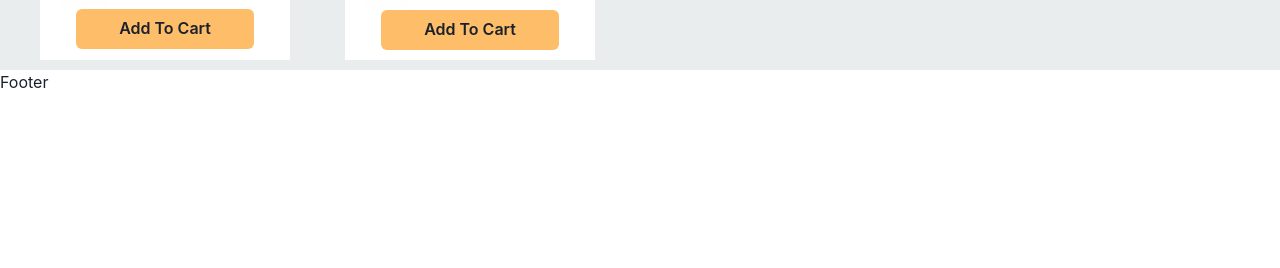
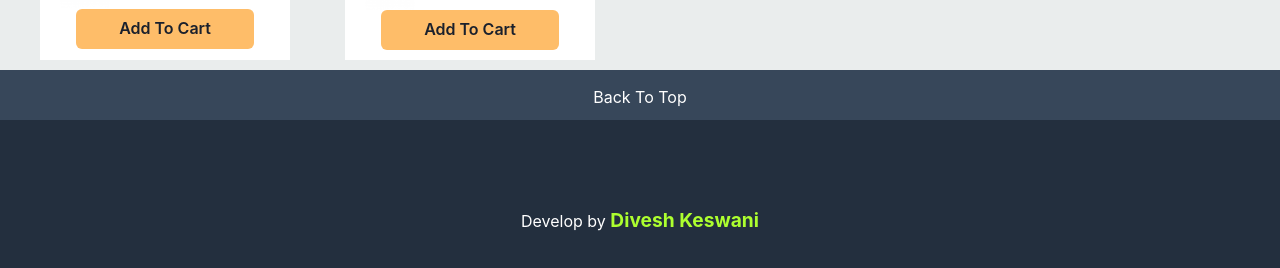
Before and after one commit to diveshkswn/amazon-clone-nextjs, a Next.js app: page / in a window 1280 px wide. Shown: the part 3217-3485 px from the top of the page. Before the commit the page ends 3311 px from the top, so only its background shows below. Built offline with nearby package versions, Linux system fonts and the light colour scheme; no server answers.

Commit message:
Footer component completed

```diff
--- /dev/null
+++ b/components/Footer.jsx
@@ -0,0 +1,26 @@
+/* eslint-disable jsx-a11y/no-static-element-interactions */
+/* eslint-disable jsx-a11y/click-events-have-key-events */
+import styles from '../styles/Footer.module.css';
+
+export default function Footer() {
+// When the user clicks on the button, scroll to the top of the document
+  function topFunction() {
+    document.body.scrollTop = 0;
+    document.documentElement.scrollTop = 0;
+  }
+
+  return (
+    <div className={styles.FooterMainContainer}>
+      <div className={styles.FooterButton} onClick={() => topFunction()}>
+        <span>Back To Top</span>
+      </div>
+      <div className={styles.FooterContent}>
+        <span>
+          Develop by
+          {' '}
+          <a href="https://diveshkswn.github.io/portfolio_/" target="_blank" rel="noreferrer">Divesh Keswani</a>
+        </span>
+      </div>
+    </div>
+  );
+}
--- a/components/Layout.jsx
+++ b/components/Layout.jsx
@@ -1,5 +1,6 @@
 import Head from 'next/head';
 import styles from '../styles/Layout.module.css';
+import Footer from './Footer';
 import Header from './Header';
 
 export default function Layout({ children }) {
@@ -17,9 +18,9 @@ export default function Layout({ children }) {
         <Header />
         {children}
       </div>
-      <h1>Footer</h1>
 
       {/* Footer */}
+      <Footer />
     </div>
   );
 }
--- /dev/null
+++ b/styles/Footer.module.css
@@ -0,0 +1,36 @@
+.FooterMainContainer {
+    width           : 100%;
+    height          : 200px;
+    background-color: var(--amazon-blue);
+    color           : white;
+}
+
+
+.FooterButton {
+    width           : 100%;
+    height          : 50px;
+    padding         : 15px;
+    text-align      : center;
+    cursor          : pointer;
+    background-color: var(--amazon-footer-button);
+}
+
+.FooterButton:hover {
+    background-color: var(--amazon-footer-button-hover);
+}
+
+.FooterContent {
+    width           : 100%;
+    height          : 100%;
+    display         : flex;
+    justify-content : center;
+    align-items     : center;
+    background-color: var(--amazon-blue);
+}
+
+.FooterContent a {
+    color      : greenyellow;
+    font-size  : 1.2rem;
+    font-weight: bold;
+
+}
--- a/styles/globals.css
+++ b/styles/globals.css
@@ -2,11 +2,13 @@ html,
 
 
 :root {
-  --amazon-bg-grey    : #EAEDED;
-  --amazon-blue       : #232F3E;
-  --amazon-blue-dark  : #131921;
-  --amazon-yellow     : #FEBD69;
-  --amazon-yellow-dark: #FFA41C;
+  --amazon-bg-grey            : #EAEDED;
+  --amazon-blue               : #232F3E;
+  --amazon-footer-button      : #37475A;
+  --amazon-footer-button-hover: #3f5166;
+  --amazon-blue-dark          : #131921;
+  --amazon-yellow             : #FEBD69;
+  --amazon-yellow-dark        : #FFA41C;
 }
 
 body {
```
